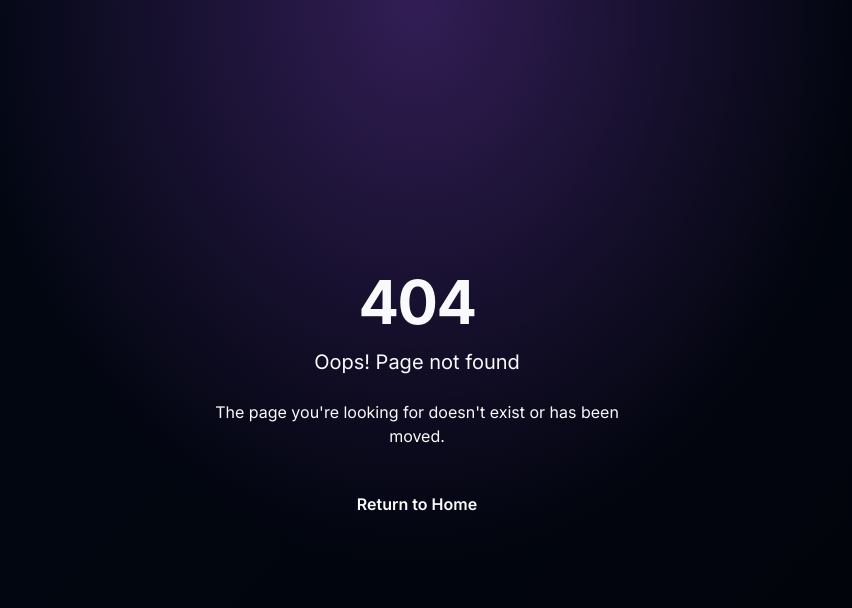
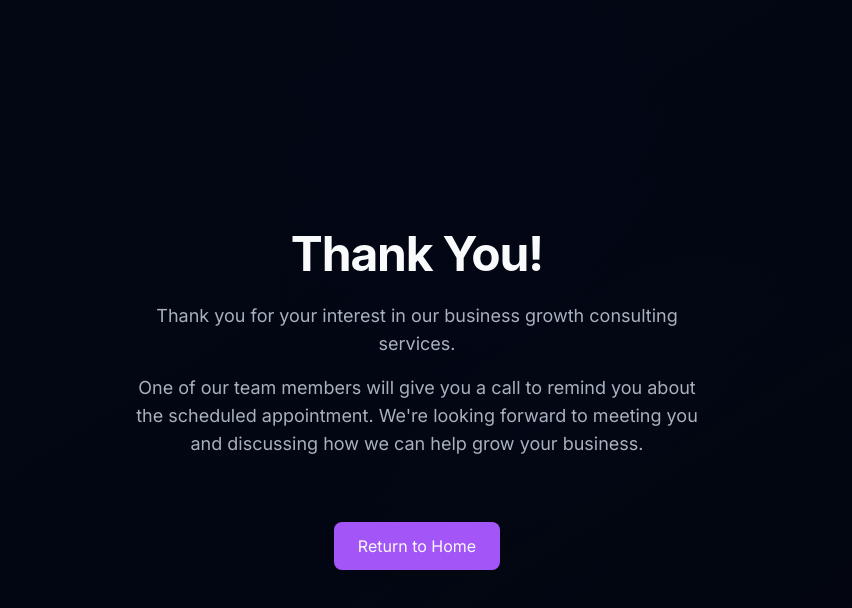
Before and after one commit to vivek-kandula-strux/scale-to-cr, a React (Vite) app: page /thank-you in a window 1280 px wide. Before the commit this address had no page. Shown: the top 608 px of the page, without its empty margins (223-1075 px from the left). Built offline with nearby package versions, Linux system fonts and the light colour scheme.

Commit message:
Add Thank You Page

```diff
--- a/package.json
+++ b/package.json
@@ -53,6 +53,7 @@
     "react": "^18.3.1",
     "react-day-picker": "^8.10.1",
     "react-dom": "^18.3.1",
+    "react-helmet-async": "^2.0.5",
     "react-hook-form": "^7.61.1",
     "react-resizable-panels": "^2.1.9",
     "react-router-dom": "^6.30.1",
--- a/src/App.tsx
+++ b/src/App.tsx
@@ -3,13 +3,16 @@ import { Toaster as Sonner } from "@/components/ui/sonner";
 import { TooltipProvider } from "@/components/ui/tooltip";
 import { QueryClient, QueryClientProvider } from "@tanstack/react-query";
 import { BrowserRouter, Routes, Route } from "react-router-dom";
+import { HelmetProvider } from "react-helmet-async";
 import Index from "./pages/Index";
 import Debug from "./pages/Debug";
+import ThankYou from "./pages/ThankYou";
 import NotFound from "./pages/NotFound";
 
 const queryClient = new QueryClient();
 
 const App = () => (
+  <HelmetProvider>
     <QueryClientProvider client={queryClient}>
       <TooltipProvider>
         <Toaster />
@@ -18,12 +21,14 @@ const App = () => (
           <Routes>
             <Route path="/" element={<Index />} />
             <Route path="/debug" element={<Debug />} />
+            <Route path="/thank-you" element={<ThankYou />} />
             {/* ADD ALL CUSTOM ROUTES ABOVE THE CATCH-ALL "*" ROUTE */}
             <Route path="*" element={<NotFound />} />
           </Routes>
         </BrowserRouter>
       </TooltipProvider>
     </QueryClientProvider>
+  </HelmetProvider>
 );
 
 export default App;
--- /dev/null
+++ b/src/pages/ThankYou.tsx
@@ -0,0 +1,44 @@
+import { Helmet } from "react-helmet-async";
+
+const ThankYou = () => {
+  return (
+    <>
+      <Helmet>
+        <title>Thank You - Business Growth Consulting</title>
+        <meta name="description" content="Thank you for your interest in our business growth consulting services. We'll be in touch soon." />
+        <meta name="robots" content="noindex, nofollow" />
+      </Helmet>
+
+      <main className="min-h-screen flex items-center justify-center bg-gradient-to-br from-background via-background/95 to-muted/20 px-4">
+        <div className="max-w-2xl mx-auto text-center space-y-8">
+          <div className="space-y-6">
+            <h1 className="text-4xl md:text-5xl font-bold text-foreground">
+              Thank You!
+            </h1>
+
+            <div className="space-y-4 text-lg text-muted-foreground max-w-xl mx-auto">
+              <p>
+                Thank you for your interest in our business growth consulting services.
+              </p>
+
+              <p>
+                One of our team members will give you a call to remind you about the scheduled appointment. We're looking forward to meeting you and discussing how we can help grow your business.
+              </p>
+            </div>
+          </div>
+
+          <div className="pt-8">
+            <a
+              href="/"
+              className="inline-flex items-center px-6 py-3 bg-primary text-primary-foreground rounded-lg hover:bg-primary/90 transition-colors font-medium"
+            >
+              Return to Home
+            </a>
+          </div>
+        </div>
+      </main>
+    </>
+  );
+};
+
+export default ThankYou;
```
Also changed, not shown: 1 other file (tests, documents, lock files or other folders). Lines whose indentation alone changed are shown as unchanged.
